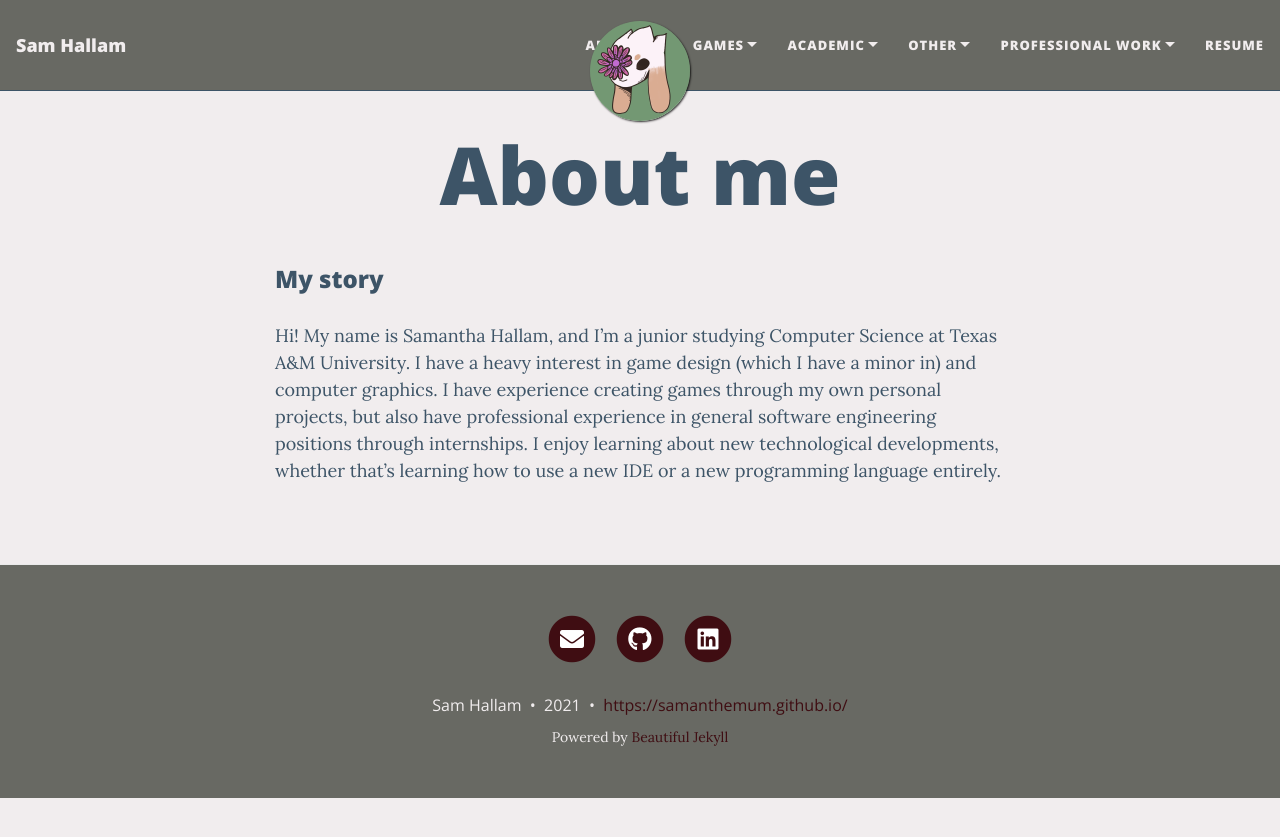
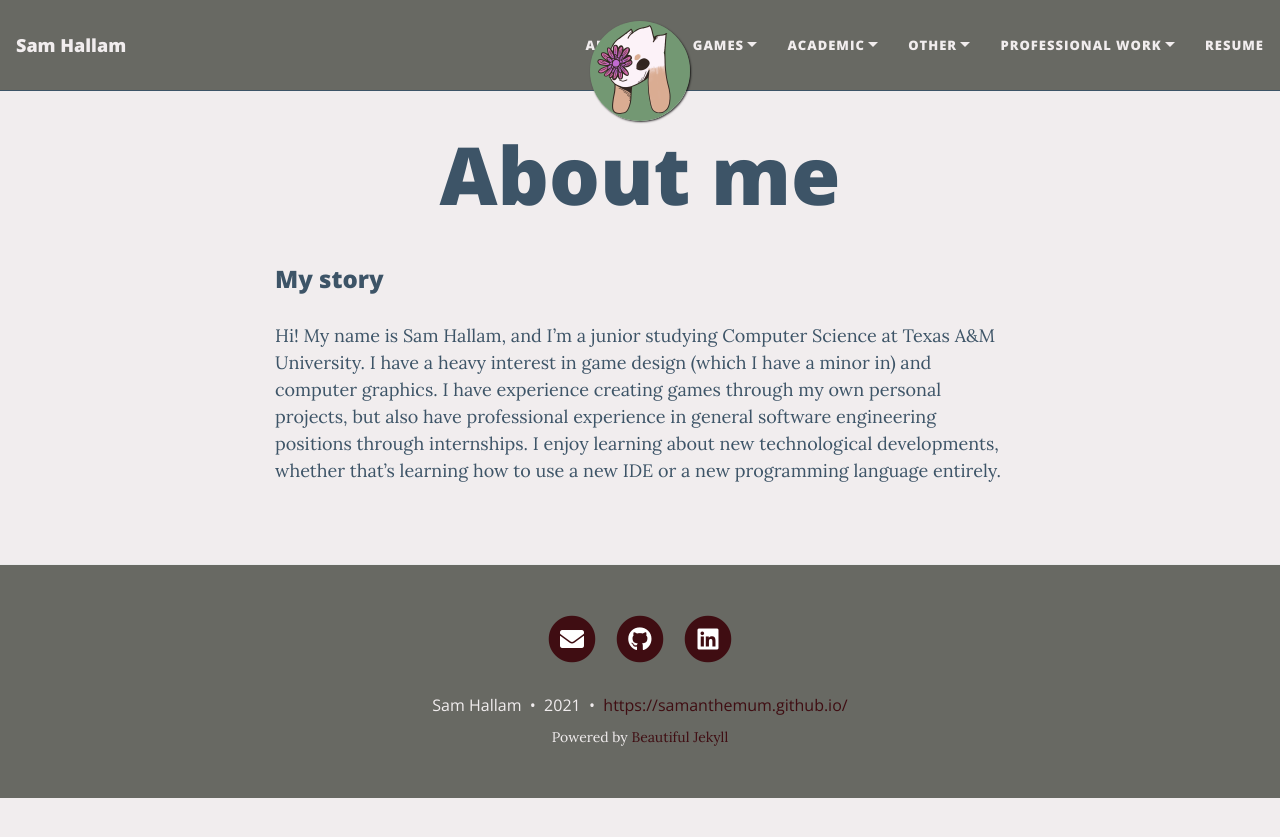
Before and after one commit to samanthemum/samanthemum.github.io, a Jekyll site: the page built from aboutme.md, in a window 1280 px wide. Shown: the top 837 px of the page. Built offline with Jekyll 4.4.1, drawn with Linux system fonts in a browser that asks for light colours; nearby versions of some CDN libraries.

```diff
--- a/aboutme.md
+++ b/aboutme.md
@@ -6,4 +6,4 @@ subtitle:
 
 ### My story
 
-Hi! My name is Samantha Hallam, and I'm a junior studying Computer Science at Texas A&M University. I have a heavy interest in game design (which I have a minor in) and computer graphics. I have experience creating games through my own personal projects, but also have professional experience in general software engineering positions through internships. I enjoy learning about new technological developments, whether that's learning how to use a new IDE or a new programming language entirely.
+Hi! My name is Sam Hallam, and I'm a junior studying Computer Science at Texas A&M University. I have a heavy interest in game design (which I have a minor in) and computer graphics. I have experience creating games through my own personal projects, but also have professional experience in general software engineering positions through internships. I enjoy learning about new technological developments, whether that's learning how to use a new IDE or a new programming language entirely.
```
Also changed, not shown: _posts/2021-10-08-shell.md (+2 -0 lines).
